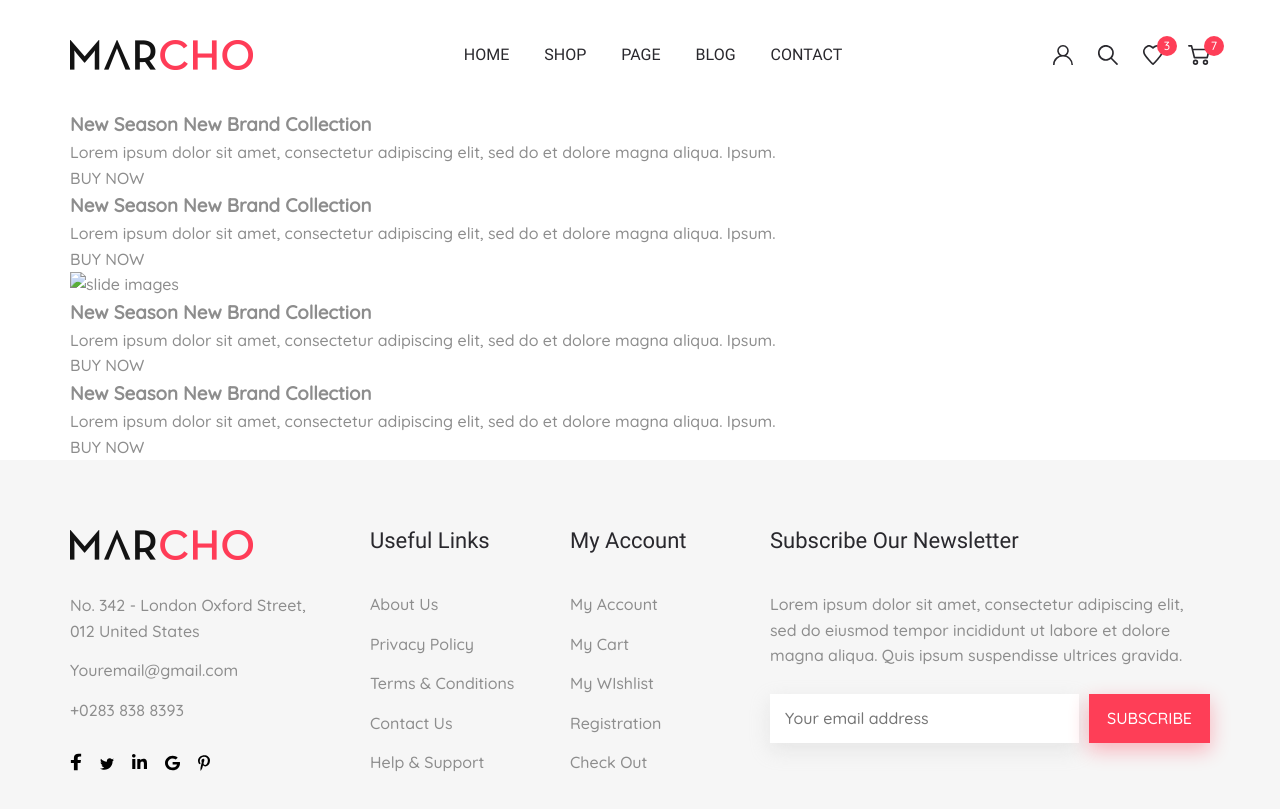
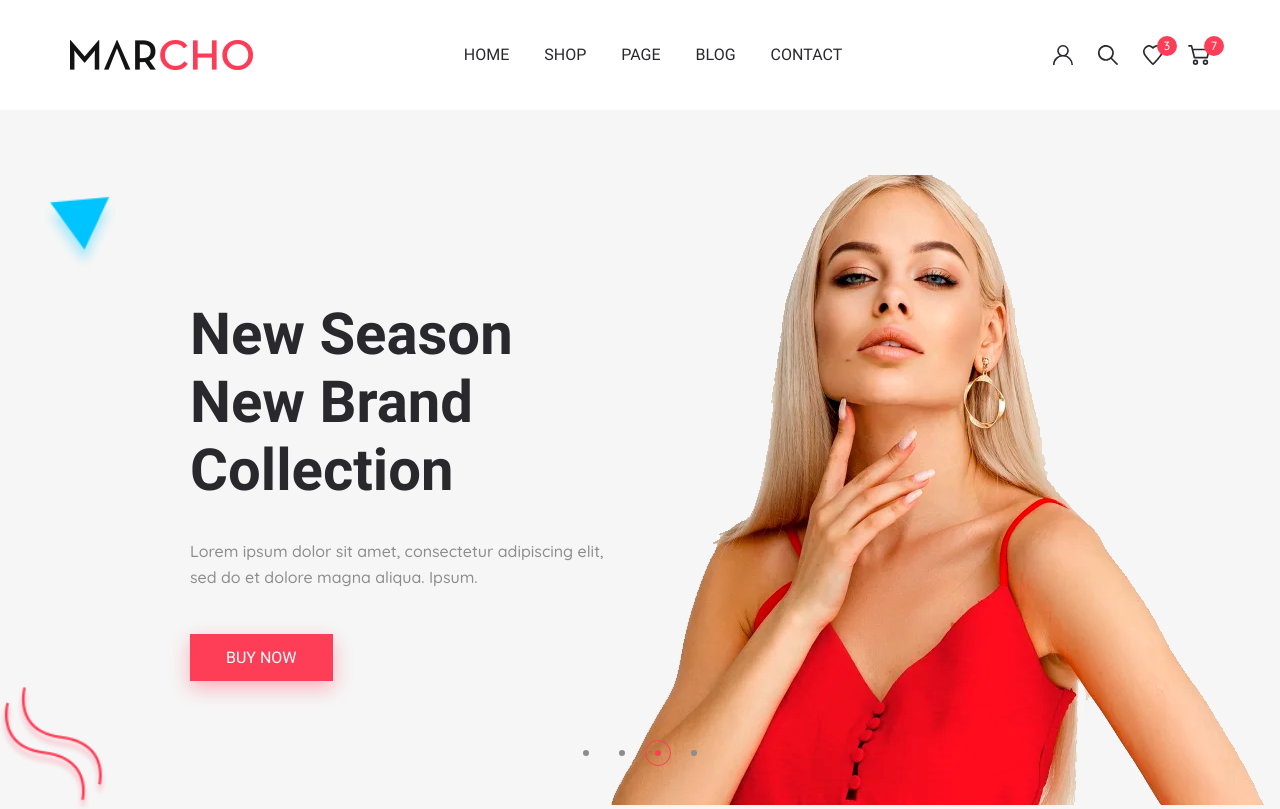
Before and after one commit to vvfreelancer/marcho, a website: page app/index.html in a window 1280 px wide. Shown: the top 809 px of the page. Drawn offline with nearby package versions, Linux system fonts and the light colour scheme; files that its build step writes are made by us from their sources.

Commit message:
added top-slider section

```diff
--- a/app/index.html
+++ b/app/index.html
@@ -56,12 +56,12 @@
   </header>
   <main class="main">
     <section class="top-slider">
-      <div class="container">
+      <div class="container top-slider__container">
         <div class="top-slider__inner">
           <div class="top-slider__item">
             <div class="top-slider__content">
               <h3 class="top-slider__title">
-                New Season
+                New Season <br>
                 New Brand Collection
               </h3>
               <p class="top-slider__text">
@@ -71,6 +71,8 @@
               <a class="top-slider__link" href="#">
                 BUY NOW
               </a>
+            </div>
+            <img class="top-slider__img" src="images/slider/photo.png" alt="slide images">
             </div>
             <div class="top-slider__item">
               <div class="top-slider__content">
@@ -86,7 +88,7 @@
                   BUY NOW
                 </a>
               </div>
-              <img class="top-slider__img" src="images/slider/1.png" alt="slide images">
+              <img class="top-slider__img" src="images/slider/photo.png" alt="slide images">
             </div>
             <div class="top-slider__item">
               <div class="top-slider__content">
@@ -102,6 +104,8 @@
                   BUY NOW
                 </a>
               </div>
+              <img class="top-slider__img" src="images/slider/photo.png" alt="slide images">
+              </div>
               <div class="top-slider__item">
                 <div class="top-slider__content">
                   <h3 class="top-slider__title">
@@ -116,6 +120,7 @@
                     BUY NOW
                   </a>
                 </div>
+                <img class="top-slider__img" src="images/slider/photo.png" alt="slide images">
               </div>
             </div>
     </section>
--- a/app/js/main.js
+++ b/app/js/main.js
@@ -1,3 +1,10 @@
 $(function() {
 
+  $('.top-slider__inner').slick({
+    dots: true,
+    arrows: false,
+    fade: true,
+    autoplay: true,
+    autoplaySpeed: 2000
+  });
 });
--- /dev/null
+++ b/app/scss/_libs.scss
@@ -0,0 +1 @@
+@import '../../node_modules/slick-carousel/slick/slick.scss'
--- a/app/scss/_vars.scss
+++ b/app/scss/_vars.scss
@@ -22,3 +22,13 @@ $bg: #f6f6f6;
   font-family: 'Roboto-Bold', sans-serif;
   font-weight: 700;
 }
+
+
+%btn {
+  @extend %roboto-400;
+  padding: 12px 26px;
+  text-transform: uppercase;
+  background-color: $accent;
+  color: #fff;
+  box-shadow: 0px 7px 20px 0px rgba(255, 17, 48, 0.3);
+}
--- a/app/scss/style.scss
+++ b/app/scss/style.scss
@@ -1,6 +1,7 @@
 @import 'vars';
 @import 'fonts';
 @import 'reset';
+@import 'libs';
 @import 'global';
 
 .header {
@@ -166,12 +167,8 @@
   }
 
   &__form-btn {
+    @extend %btn;
     border: none;
-    background-color: $accent;
-    color: #fff;
-    text-transform: uppercase;
-    padding: 12px 18px;
-    box-shadow: 0px 7px 20px 0px rgba(255, 17, 48, 0.3);
     cursor: pointer;
   }
 
@@ -191,6 +188,92 @@
   }
 }
 
+.top-slider {
+  background-image: url('../images/top-slider-bg.png');
+  padding-top: 65px;
+  background-repeat: no-repeat;
+  background-size: cover;
+  background-color: $bg;
+  padding: 65px 0 45px;
+
+  &__container {
+    max-width: 1560px;
+  }
+
+  &__content {
+    padding-top: 125px;
+    padding-left: 175px;
+  }
+
+  &__item {
+    display: flex !important;
+    justify-content: space-between;
+  }
+
+  &__title {
+    max-width: 670px;
+    font-size: 58px;
+    line-height: 68px;
+    color: $title;
+    @extend %roboto-700;
+    margin-bottom: 35px;
+  }
+
+  &__text {
+    max-width: 470px;
+    margin-bottom: 55px;
+  }
+
+  &__link {
+    @extend %btn;
+    padding: 14px 36px;
+  }
+
+  .slick-dots {
+    display: flex;
+    justify-content: center;
+    margin-top: -70px;
+
+    li {
+      padding: 0 5px;
+
+      button {
+        padding: 0;
+        font-size: 0;
+        background-color: transparent;
+        width: 26px;
+        height: 26px;
+        border-radius: 50%;
+        border: 1px solid transparent;
+        position: relative;
+
+        &::before {
+          content: '';
+          position: absolute;
+          width: 6px;
+          height: 6px;
+          border-radius: 50%;
+          background-color: $default;
+          top: 50%;
+          left: 50%;
+          transform: translate(-50%, -50%);
+        }
+      }
+
+      &.slick-active {
+        button {
+          border-color: $accent;
+
+          &::before {
+            background-color: $accent;
+          }
+        }
+      }
+    }
+  }
+}
+
+
 
 
 
--- a/gulpfile.js
+++ b/gulpfile.js
@@ -34,6 +34,7 @@ function styles() {
 function scripts() {
   return src([
     'node_modules/jquery/dist/jquery.js',
+    'node_modules/slick-carousel/slick/slick.js',
     'app/js/main.js'
   ])
   .pipe(concat('main.min.js'))
--- a/package.json
+++ b/package.json
@@ -18,6 +18,7 @@
     "gulp-sass": "^5.0.0",
     "gulp-uglify": "^3.0.2",
     "jquery": "^3.6.0",
-    "sass": "^1.45.0"
+    "sass": "^1.45.0",
+    "slick-carousel": "^1.8.1"
   }
 }
```
Also changed, not shown: app/images/slider/photo.png (added), app/images/top-slider-bg.png (added), app/js/main.min.js.
